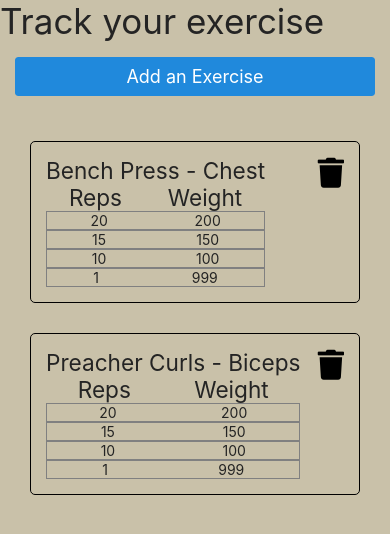
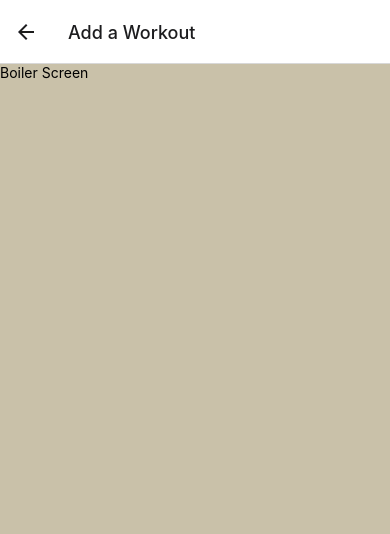
Before and after one commit to rgero/RN_WorkoutTracker, a React Native app in the folder workouttracker/: screen /AddWorkoutScreen in a window 390 px wide. Shown: the top 534 px of the page. Built offline with nearby package versions, Linux system fonts and the light colour scheme.

Commit message:
Creating the Workout Screen and stub for the Add Workout Page

```diff
--- a/workouttracker/App.js
+++ b/workouttracker/App.js
@@ -2,8 +2,10 @@ import React from "react";
 import { NavigationContainer } from '@react-navigation/native';
 import { createNativeStackNavigator } from '@react-navigation/native-stack';
 
-import ExerciseListScreen from "./src/screens/ExerciseListScreen";
-import AddExerciseScreen from "./src/screens/AddExerciseScreen";
+import ExerciseListScreen from "./src/screens/Exercises/ExerciseListScreen";
+import AddExerciseScreen from "./src/screens/Exercises/AddExerciseScreen";
+import WorkoutListScreen from "./src/screens/Workouts/WorkoutListScreen";
+import AddWorkoutScreen from "./src/screens/Workouts/AddWorkoutScreen";
 
 export default () => {
     let Stack = createNativeStackNavigator();
@@ -17,6 +19,8 @@ export default () => {
                     }
                 }}
             >
+                        <Stack.Screen name="WorkoutListScreen" component={WorkoutListScreen} options={{ headerShown: false}}/>
+                        <Stack.Screen name="AddWorkoutScreen" component={AddWorkoutScreen} options={{ headerShown: true, title: "Add a Workout"}}/>
                         <Stack.Screen name="ExerciseListScreen" component={ExerciseListScreen} options={{ headerShown: false}}/>
                         <Stack.Screen name="AddExerciseScreen" component={AddExerciseScreen} options={{ headerShown: true, title: "Add an Exercise"}}/>
             </Stack.Navigator>
--- /dev/null
+++ b/workouttracker/src/components/Workout/WorkoutDisplayItem.js
@@ -0,0 +1,24 @@
+import React from 'react';
+import {View, Text, StyleSheet, TouchableOpacity, Button} from 'react-native';
+
+const WorkoutDisplayItem = ({date}) => {
+
+    const displayWorkout = () => {
+        console.log(date);
+    }
+
+    return (
+        <TouchableOpacity onPress={displayWorkout} style={styles.displayItem}>
+            <Text>{date}</Text>
+        </TouchableOpacity>
+    )
+}
+
+const styles = StyleSheet.create({
+    displayItem: {
+        borderWidth: 1,
+        padding: 10
+    }
+})
+
+export default WorkoutDisplayItem
--- a/workouttracker/src/dummyData.js
+++ b/workouttracker/src/dummyData.js
@@ -45,3 +45,20 @@ export const dummyExercises = [
         ]
     },
 ]
+
+export const dummyWorkouts = [
+    {
+        date: "2023-01-07",
+        notes: "",
+        startTime: "",
+        endTime: "",
+        exercises: dummyExercises
+    },
+    {
+        date: "2023-01-08",
+        notes: "",
+        startTime: "",
+        endTime: "",
+        exercises: dummyExercises
+    }
+]
--- a/workouttracker/src/screens/AddExerciseScreen.js
+++ b/workouttracker/src/screens/Exercises/AddExerciseScreen.js
@@ -3,7 +3,7 @@ import { SafeAreaView } from 'react-native-safe-area-context';
 import { StyleSheet } from 'react-native';
 import { useNavigation } from '@react-navigation/native';
 
-import ExerciseForm from '../components/Exercise/ExerciseForm';
+import ExerciseForm from '../../components/Exercise/ExerciseForm';
 
 const AddExerciseScreen = ({route}) => {
     const navigation = useNavigation();
--- /dev/null
+++ b/workouttracker/src/screens/Exercises/ExerciseListScreen.js
@@ -0,0 +1,72 @@
+import React, { useState } from 'react';
+import { SafeAreaView } from 'react-native-safe-area-context';
+import { Button, Text } from 'react-native-elements'
+import { Alert, FlatList } from 'react-native';
+import { useNavigation } from '@react-navigation/native';
+
+import ExerciseDisplayItem from '../../components/Exercise/ExerciseDisplayItem';
+import Spacer from '../../components/Spacer';
+import { dummyExercises } from '../../dummyData';
+
+const ExerciseListScreen = () => {
+    const navigation = useNavigation();
+    const [exerciseList, setExerciseList] = useState(dummyExercises);
+
+    // This should interact with a database later, but for now we're just going to store them
+    // in the state, and handle it per session
+    const deleteHandler = (targetIndex) => {
+        Alert.alert('Delete', "Are you sure you wish to delete this item?", [
+            {
+                text: "Cancel",
+                onPress: () => {
+                    console.log('Cancel Pressed');
+                }
+            },
+            {
+                text: "Ok",
+                onPress: () => {
+                    console.log(`Delete Pressed for index ${targetIndex}`)
+                    setExerciseList( (prevExerciseList) => {
+                        prevExerciseList.splice(targetIndex, 1);
+                        return [...prevExerciseList];
+                    });
+                }
+            }
+        ])
+    }
+
+    const addHandler = (newExercise) => {
+        setExerciseList( [...exerciseList, newExercise]);
+    }
+
+    return (
+        <SafeAreaView forceInset={{ top: 'always' }}>
+            <Text h2>Track your exercise</Text>
+            <Spacer>
+                <Button title="Add an Exercise" onPress={()=> {navigation.navigate("AddExerciseScreen", {onSubmit: addHandler})}} />
+            </Spacer>
+            <Spacer>
+                <FlatList data={exerciseList}
+                    extraData={exerciseList}
+                    keyExtractor={(exercise) => {
+                        return exerciseList.findIndex((testItem) => testItem == exercise)
+                    }}
+                    horizontal = {false}
+                    showsHorizontalScrollIndicator = {false}
+                    renderItem={
+                        ({item, index}) => {
+                            return (
+                                <Spacer>
+                                    <ExerciseDisplayItem name={item.name} muscleGroup={item.muscleGroup} setList={item.setList} deleteItem={deleteHandler}/>
+                                </Spacer>
+                            )
+                        }
+                    }
+                />
+            </Spacer>
+        </SafeAreaView>
+    )
+
+}
+
+export default ExerciseListScreen
--- /dev/null
+++ b/workouttracker/src/screens/Workouts/AddWorkoutScreen.js
@@ -0,0 +1,17 @@
+import React from 'react';
+import {View, Text, StyleSheet, Button} from 'react-native';
+
+// Simplest screen to use.
+
+const AddWorkoutScreen = () => {
+    return (
+        <View>
+            <Text>Boiler Screen</Text>
+        </View>
+    )
+}
+
+const styles = StyleSheet.create({
+})
+
+export default AddWorkoutScreen
--- a/workouttracker/src/screens/ExerciseListScreen.js
+++ b/workouttracker/src/screens/Workouts/WorkoutListScreen.js
@@ -4,13 +4,13 @@ import { Button, Text } from 'react-native-elements'
 import { Alert, FlatList } from 'react-native';
 import { useNavigation } from '@react-navigation/native';
 
-import ExerciseDisplayItem from '../components/Exercise/ExerciseDisplayItem';
-import Spacer from '../components/Spacer';
-import { dummyExercises } from '../dummyData';
+import WorkoutDisplayItem from '../../components/Workout/WorkoutDisplayItem';
+import Spacer from '../../components/Spacer';
+import { dummyWorkouts } from '../../dummyData';
 
-const ExerciseListScreen = () => {
+const WorkoutListScreen = () => {
     const navigation = useNavigation();
-    const [exerciseList, setExerciseList] = useState(dummyExercises);
+    const [workoutList, setWorkoutList] = useState(dummyWorkouts);
 
     // This should interact with a database later, but for now we're just going to store them
     // in the state, and handle it per session
@@ -26,30 +26,30 @@ const ExerciseListScreen = () => {
                 text: "Ok",
                 onPress: () => {
                     console.log(`Delete Pressed for index ${targetIndex}`)
-                    setExerciseList( (prevExerciseList) => {
-                        prevExerciseList.splice(targetIndex, 1);
-                        return [...prevExerciseList];
+                    setWorkoutList( (prevWorkoutList) => {
+                        prevWorkoutList.splice(targetIndex, 1);
+                        return [...prevWorkoutList];
                     });
                 }
             }
         ])
     }
 
-    const addHandler = (newExercise) => {
-        setExerciseList( [...exerciseList, newExercise]);
+    const addHandler = (newWorkout) => {
+        setWorkoutList( [...workoutList, newWorkoutList]);
     }
 
     return (
         <SafeAreaView forceInset={{ top: 'always' }}>
-            <Text h2>Track your exercise</Text>
+            <Text h2>Track your Workout!</Text>
             <Spacer>
-                <Button title="Add an Exercise" onPress={()=> {navigation.navigate("AddExerciseScreen", {onSubmit: addHandler})}} />
+                <Button title="Add a Workout" onPress={()=> {navigation.navigate("AddWorkoutScreen", {onSubmit: addHandler})}} />
             </Spacer>
             <Spacer>
-                <FlatList data={exerciseList}
-                    extraData={exerciseList}
-                    keyExtractor={(exercise) => {
-                        return exerciseList.findIndex((testItem) => testItem == exercise)
+                <FlatList data={workoutList}
+                    extraData={workoutList}
+                    keyExtractor={(workout) => {
+                        return workoutList.findIndex((testItem) => testItem == workout)
                     }}
                     horizontal = {false}
                     showsHorizontalScrollIndicator = {false}
@@ -57,7 +57,7 @@ const ExerciseListScreen = () => {
                         ({item, index}) => {
                             return (
                                 <Spacer>
-                                    <ExerciseDisplayItem name={item.name} muscleGroup={item.muscleGroup} setList={item.setList} deleteItem={deleteHandler}/>
+                                    <WorkoutDisplayItem date={item.date} deleteItem={deleteHandler}/>
                                 </Spacer>
                             )
                         }
@@ -69,4 +69,4 @@ const ExerciseListScreen = () => {
 
 }
 
-export default ExerciseListScreen
+export default WorkoutListScreen
```
